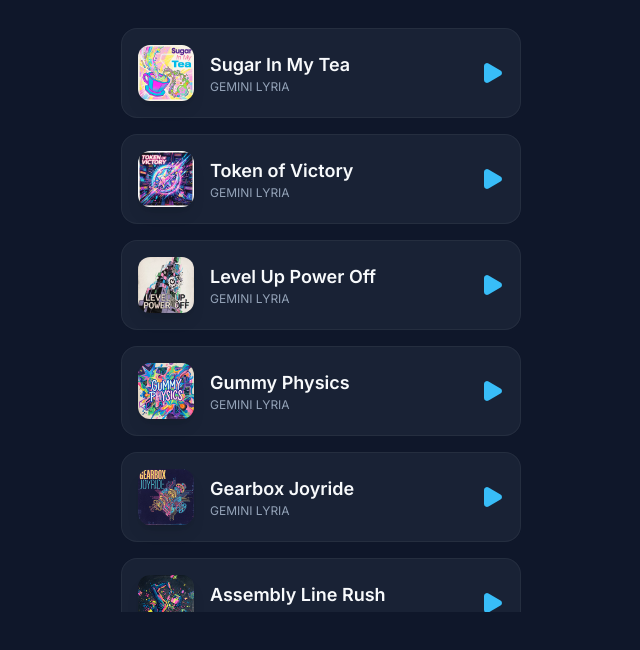
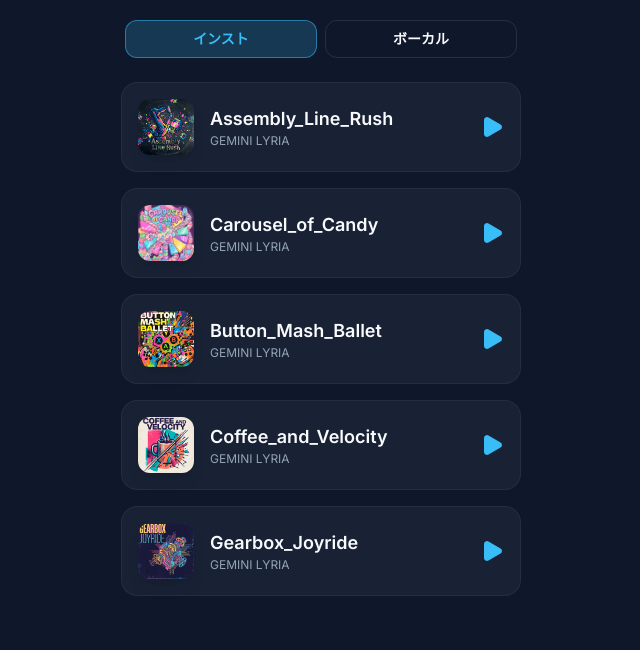
Before and after one commit to volvox0/Lyria-Music-Player, a plain HTML site: page index.html in a window 1280 px wide. Shown: the part 124-774 px from the top of the page, without its empty margins (319-959 px from the left). Drawn offline with nearby package versions, Linux system fonts and the light colour scheme.

Commit message:
Update index.html

```diff
--- a/index.html
+++ b/index.html
@@ -2,7 +2,7 @@
 <html lang="ja">
 <head>
     <meta charset="UTF-8">
-    <meta name="viewport" content="width=device-width, initial-scale=1.0">
+    <meta name="viewport" content="width=device-width, initial-scale=1.0, maximum-scale=1.0, user-scalable=no">
     <title>Lyria Music Player</title>
     <link rel="icon" href="images/音楽.jpg" type="image/jpeg">
     <link rel="apple-touch-icon" href="images/音楽.jpg">
@@ -10,10 +10,11 @@
     <script src="https://unpkg.com/lucide@latest"></script>
     <style>
         @import url('https://fonts.googleapis.com/css2?family=Inter:wght@300;400;600&display=swap');
-        body { font-family: 'Inter', sans-serif; background-color: #0f172a; color: #f8fafc; user-select: none; overflow-x: hidden; }
+        html, body { overscroll-behavior: none; overflow: hidden; height: 100%; width: 100%; position: fixed; }
+        body { font-family: 'Inter', sans-serif; background-color: #0f172a; color: #f8fafc; user-select: none; }
         .glass-morphism { background: rgba(30, 41, 59, 0.7); backdrop-filter: blur(12px); border: 1px solid rgba(255, 255, 255, 0.1); }
         .slider-thumb::-webkit-slider-thumb { -webkit-appearance: none; height: 12px; width: 12px; border-radius: 50%; background: #38bdf8; cursor: pointer; box-shadow: 0 0 10px rgba(56, 189, 248, 0.5); }
-        .active-icon { color: #38bdf8; filter: drop-shadow(0 0 5px rgba(56, 189, 248, 0.8)); }
+        .active-icon { color: #00f2ff !important; filter: drop-shadow(0 0 12px rgba(0, 242, 255, 1)); transform: scale(1.1); }
         .view-transition { transition: transform 0.4s cubic-bezier(0.4, 0, 0.2, 1), opacity 0.4s ease; }
         .hidden-view { display: none !important; opacity: 0; transform: translateY(20px); }
         .no-scrollbar::-webkit-scrollbar { display: none; }
@@ -21,13 +22,18 @@
         .song-item:active { transform: scale(0.98); background-color: rgba(56, 189, 248, 0.1); }
         #mini-player { transition: transform 0.3s ease, opacity 0.3s ease; }
         .mini-player-hidden { transform: translateY(100%); opacity: 0; pointer-events: none; }
+        .tab-active { background: rgba(56, 189, 248, 0.2); color: #38bdf8; border-color: rgba(56, 189, 248, 0.5); }
     </style>
 </head>
 <body class="min-h-screen flex items-center justify-center p-0 sm:p-4">
-    <div id="list-view" class="w-full max-w-md h-[100dvh] sm:h-[90vh] sm:max-h-[800px] flex flex-col p-6 overflow-hidden relative">
-        <header class="mb-8 mt-4 text-center">
+    <div id="list-view" class="w-full max-w-md h-full sm:h-[90vh] sm:max-h-[800px] flex flex-col p-6 overflow-hidden relative">
+        <header class="mb-6 mt-4 text-center">
             <h1 class="text-4xl font-bold bg-gradient-to-r from-white to-slate-500 bg-clip-text text-transparent">Lyria Library</h1>
         </header>
+        <div class="flex gap-2 mb-6 px-1">
+            <button onclick="switchTab('inst')" id="tab-inst" class="flex-1 py-2 rounded-xl border border-white/10 text-sm font-semibold transition-all">インスト</button>
+            <button onclick="switchTab('vocal')" id="tab-vocal" class="flex-1 py-2 rounded-xl border border-white/10 text-sm font-semibold transition-all">ボーカル</button>
+        </div>
         <div id="home-song-list" class="flex-grow overflow-y-auto no-scrollbar space-y-4 pb-24"></div>
         <div id="mini-player" class="mini-player-hidden absolute bottom-4 left-4 right-4 h-16 glass-morphism rounded-2xl flex items-center px-3 gap-3 shadow-2xl z-20 cursor-pointer overflow-hidden border border-white/10">
             <div id="mini-progress" class="absolute top-0 left-0 h-0.5 bg-sky-400" style="width: 0%"></div>
@@ -38,13 +44,13 @@
                 <div id="mini-song-title" class="font-bold text-sm truncate"></div>
                 <div id="mini-song-artist" class="text-[10px] text-slate-400 truncate"></div>
             </div>
-            <button id="mini-play-pause" class="p-2 text-white active:scale-90">
+            <button id="mini-play-pause" class="p-2 text-white active:scale-90 transition-all active-icon">
                 <i id="mini-play-icon" data-lucide="play" class="w-6 h-6 fill-current"></i>
             </button>
         </div>
     </div>
 
-    <div id="player-view" class="hidden-view w-full max-w-md flex flex-col h-[100dvh] sm:h-[90vh] sm:max-h-[840px] glass-morphism sm:rounded-[2.5rem] shadow-2xl pt-6 px-6 pb-8 relative overflow-hidden justify-between">
+    <div id="player-view" class="hidden-view w-full max-w-md flex flex-col h-full sm:h-[90vh] sm:max-h-[840px] glass-morphism sm:rounded-[2.5rem] shadow-2xl pt-6 px-6 pb-8 relative overflow-hidden justify-between">
         <div id="bg-glow" class="absolute -top-24 -left-24 w-64 h-64 bg-blue-600/20 rounded-full blur-[80px] pointer-events-none"></div>
         <div id="bg-glow-2" class="absolute -bottom-24 -right-24 w-64 h-64 bg-purple-600/20 rounded-full blur-[80px] pointer-events-none"></div>
         <div class="flex justify-between items-center z-10 mb-2">
@@ -55,7 +61,7 @@
             <div class="w-10"></div>
         </div>
         <div class="flex flex-col items-center flex-1 justify-center min-h-0">
-            <div id="album-art-container" class="w-full max-w-[340px] aspect-square rounded-3xl overflow-hidden shadow-2xl mb-6 border border-white/5 relative">
+            <div id="album-art-container" class="w-full max-w-[320px] aspect-square rounded-3xl overflow-hidden shadow-2xl mb-6 border border-white/5 relative">
                 <img id="album-art" src="" class="w-full h-full object-cover transition-all duration-700 transform scale-100">
             </div>
             <div class="w-full text-center mb-4">
@@ -72,15 +78,15 @@
                 </div>
             </div>
             <div class="w-full flex items-center justify-between px-2">
-                <button id="shuffle-btn" class="p-2 text-slate-400 active:scale-90"><i data-lucide="shuffle" class="w-5 h-5"></i></button>
+                <button id="shuffle-btn" class="p-2 text-slate-400 transition-all active:scale-95"><i data-lucide="shuffle" class="w-5 h-5"></i></button>
                 <div class="flex items-center gap-6">
                     <button id="prev-btn" class="p-2 text-white active:scale-90"><i data-lucide="skip-back" class="w-8 h-8 fill-current"></i></button>
-                    <button id="play-pause-btn" class="w-16 h-16 bg-white text-slate-950 rounded-full flex items-center justify-center shadow-lg active:scale-95">
+                    <button id="play-pause-btn" class="w-16 h-16 bg-white text-slate-950 rounded-full flex items-center justify-center shadow-lg transition-all active-icon">
                         <i id="play-icon" data-lucide="play" class="w-8 h-8 fill-current ml-1"></i>
                     </button>
                     <button id="next-btn" class="p-2 text-white active:scale-90"><i data-lucide="skip-forward" class="w-8 h-8 fill-current"></i></button>
                 </div>
-                <button id="repeat-btn" class="p-2 text-slate-400 active:scale-90"><i id="repeat-icon" data-lucide="repeat" class="w-5 h-5"></i></button>
+                <button id="repeat-btn" class="p-2 text-slate-400 transition-all active:scale-95"><i id="repeat-icon" data-lucide="repeat" class="w-5 h-5"></i></button>
             </div>
             <div class="flex items-center justify-between w-full px-2 gap-4 pb-2">
                 <div class="flex items-center gap-3 flex-1">
@@ -94,38 +100,50 @@
     <audio id="audio-element" preload="auto"></audio>
 
     <script>
-        const songs = [
-            { title: "Sugar In My Tea", artist: "Gemini Lyria", file: "Sugar_In_My_Tea.MP3", cover: "images/Sugar_In_My_Tea.png" },
-            { title: "Token of Victory", artist: "Gemini Lyria", file: "Token_of_Victory.MP3", cover: "images/Token_of_Victory.png" },
-            { title: "Level Up Power Off", artist: "Gemini Lyria", file: "Level_Up_Power_Off.MP3", cover: "images/Level_Up_Power_Off.png" },
-            { title: "Gummy Physics", artist: "Gemini Lyria", file: "Gummy_Physics.mp3", cover: "images/Gummy_Physics.png" },
-            { title: "Gearbox Joyride", artist: "Gemini Lyria", file: "Gearbox_Joyride.mp3", cover: "images/Gearbox_Joyride.png" },
-            { title: "Assembly Line Rush", artist: "Gemini Lyria", file: "Assembly_Line_Rush.mp3", cover: "images/Assembly_Line_Rush.png" },
-            { title: "Last Life Standing", artist: "Gemini Lyria", file: "Last_Life_Standing.mp3", cover: "images/Last_Life_Standing.png" },
-            { title: "Fire in the Glass", artist: "Gemini Lyria", file: "Fire_in_the_Glass.mp3", cover: "images/Fire_in_the_Glass.png" },
-            { title: "星々のくるぶし", artist: "Gemini Lyria", file: "星々のくるぶし.mp3", cover: "images/星々のくるぶし.png" },
-            { title: "Carousel of Candy", artist: "Gemini Lyria", file: "Carousel_of_Candy.mp3", cover: "images/Carousel_of_Candy.png" },
-            { title: "Peach Parfait Parade", artist: "Gemini Lyria", file: "Peach_Parfait_Parade.mp3", cover: "images/Peach_Parfait_Parade.png" },
-            { title: "Coffee and Velocity", artist: "Gemini Lyria", file: "Coffee_and_Velocity.mp3", cover: "images/Coffee_and_Velocity.png" },
-            { title: "Button Mash Ballet", artist: "Gemini Lyria", file: "Button_Mash_Ballet.mp3", cover: "images/Button_Mash_Ballet.png" },
-            { title: "Sugar Coated Sky", artist: "Gemini Lyria", file: "Sugar_Coated_Sky.mp3", cover: "images/Sugar_Coated_Sky.png" },
-            { title: "High Score Morning", artist: "Gemini Lyria", file: "High_Score_Morning.mp3", cover: "images/High_Score_Morning.png" },
-            { title: "Salt Across The Sand", artist: "Gemini Lyria", file: "Salt_Across_The_Sand.mp3", cover: "images/Salt_Across_The_Sand.png" },
-            { title: "Rice cake festival", artist: "Gemini Lyria", file: "Rice cake festival.mp3", cover: "images/Rice cake festival.png" },
-            { title: "The Path of Friendship", artist: "Gemini Lyria", file: "The Path of Friendship.mp3", cover: "images/The Path of Friendship.png" },
-            { title: "Wintertime Shine", artist: "Gemini Lyria", file: "Wintertime Shine.mp3", cover: "images/Wintertime Shine.png" }
+        const allSongs = [
+            { title: "Assembly_Line_Rush", artist: "Gemini Lyria", file: "Assembly_Line_Rush.mp3", cover: "images/Assembly_Line_Rush.png", type: "inst" },
+            { title: "Carousel_of_Candy", artist: "Gemini Lyria", file: "Carousel_of_Candy.mp3", cover: "images/Carousel_of_Candy.png", type: "inst" },
+            { title: "Button_Mash_Ballet", artist: "Gemini Lyria", file: "Button_Mash_Ballet.mp3", cover: "images/Button_Mash_Ballet.png", type: "inst" },
+            { title: "Coffee_and_Velocity", artist: "Gemini Lyria", file: "Coffee_and_Velocity.mp3", cover: "images/Coffee_and_Velocity.png", type: "inst" },
+            { title: "Gearbox_Joyride", artist: "Gemini Lyria", file: "Gearbox_Joyride.mp3", cover: "images/Gearbox_Joyride.png", type: "inst" },
+            { title: "High_Score_Morning", artist: "Gemini Lyria", file: "High_Score_Morning.mp3", cover: "images/High_Score_Morning.png", type: "inst" },
+            { title: "Last_Life_Standing", artist: "Gemini Lyria", file: "Last_Life_Standing.mp3", cover: "images/Last_Life_Standing.png", type: "inst" },
+            { title: "Level_Up_Power_Off", artist: "Gemini Lyria", file: "Level_Up_Power_Off.MP3", cover: "images/Level_Up_Power_Off.png", type: "inst" },
+            { title: "Peach_Parfait_Parade", artist: "Gemini Lyria", file: "Peach_Parfait_Parade.mp3", cover: "images/Peach_Parfait_Parade.png", type: "inst" },
+            { title: "Rice cake festival", artist: "Gemini Lyria", file: "Rice cake festival.mp3", cover: "images/Rice cake festival.png", type: "inst" },
+            { title: "Sugar_Coated_Sky", artist: "Gemini Lyria", file: "Sugar_Coated_Sky.mp3", cover: "images/Sugar_Coated_Sky.png", type: "inst" },
+            { title: "Token_of_Victory", artist: "Gemini Lyria", file: "Token_of_Victory.MP3", cover: "images/Token_of_Victory.png", type: "inst" },
+            { title: "DLC  Dungeon", artist: "Gemini Lyria", file: "DLC  Dungeon.mp3", cover: "images/DLC  Dungeon.png", type: "inst" },
+            { title: "Fire_in_the_Glass", artist: "Gemini Lyria", file: "Fire_in_the_Glass.mp3", cover: "images/Fire_in_the_Glass.png", type: "vocal" },
+            { title: "Gummy_Physics", artist: "Gemini Lyria", file: "Gummy_Physics.mp3", cover: "images/Gummy_Physics.png", type: "vocal" },
+            { title: "Salt_Across_The_Sand", artist: "Gemini Lyria", file: "Salt_Across_The_Sand.mp3", cover: "images/Salt_Across_The_Sand.png", type: "vocal" },
+            { title: "Sugar_In_My_Tea", artist: "Gemini Lyria", file: "Sugar_In_My_Tea.MP3", cover: "images/Sugar_In_My_Tea.png", type: "vocal" },
+            { title: "The Path of Friendship", artist: "Gemini Lyria", file: "The Path of Friendship.mp3", cover: "images/The Path of Friendship.png", type: "vocal" },
+            { title: "Wintertime Shine", artist: "Gemini Lyria", file: "Wintertime Shine.mp3", cover: "images/Wintertime Shine.png", type: "vocal" },
+            { title: "星々のくるぶし", artist: "Gemini Lyria", file: "星々のくるぶし.mp3", cover: "images/星々のくるぶし.png", type: "vocal" },
+            { title: "Supernova", artist: "Gemini Lyria", file: "Supernova.mp3", cover: "images/Supernova.png", type: "vocal" },
+            { title: "Stay Still", artist: "Gemini Lyria", file: "Stay Still.mp3", cover: "images/Stay Still.png", type: "vocal" },
+            { title: "Capital world", artist: "Gemini Lyria", file: "Capital world.mp3", cover: "images/Capital world.png", type: "vocal" }
         ];
 
-        let currentIdx = 0, isPlaying = false, isShuffle = false, repeatMode = 0, lastVolume = 0.8, isSongLoaded = false;
+        let activeTab = 'inst', songs = [], currentIdx = 0, isPlaying = false, isShuffle = false, repeatMode = 0, lastVolume = 0.8, isSongLoaded = false;
         const audio = document.getElementById('audio-element'), playPauseBtn = document.getElementById('play-pause-btn'), playIcon = document.getElementById('play-icon');
         const miniPlayPause = document.getElementById('mini-play-pause'), miniPlayIcon = document.getElementById('mini-play-icon'), seekSlider = document.getElementById('seek-slider');
         const volumeSlider = document.getElementById('volume-slider'), volumeIcon = document.getElementById('volume-icon'), miniPlayer = document.getElementById('mini-player');
 
         function initApp() {
+            switchTab('inst');
+            lucide.createIcons();
+            setupMediaSession();
+            document.addEventListener('touchmove', (e) => { if (e.target.closest('#home-song-list')) return; e.preventDefault(); }, { passive: false });
+        }
+
+        function switchTab(type) {
+            activeTab = type;
+            document.getElementById('tab-inst').className = type === 'inst' ? 'flex-1 py-2 rounded-xl border tab-active text-sm font-semibold' : 'flex-1 py-2 rounded-xl border border-white/10 text-sm font-semibold';
+            document.getElementById('tab-vocal').className = type === 'vocal' ? 'flex-1 py-2 rounded-xl border tab-active text-sm font-semibold' : 'flex-1 py-2 rounded-xl border border-white/10 text-sm font-semibold';
+            songs = allSongs.filter(s => s.type === type);
             renderHomeList();
-            lucide.createIcons();
-            loadSong(currentIdx);
-            setupMediaSession();
         }
 
         function renderHomeList() {
@@ -202,6 +220,8 @@
             isPlaying = true;
             playIcon.setAttribute('data-lucide', 'pause');
             miniPlayIcon.setAttribute('data-lucide', 'pause');
+            playPauseBtn.classList.remove('active-icon');
+            miniPlayPause.classList.remove('active-icon');
             document.getElementById('album-art').classList.add('scale-105');
             lucide.createIcons();
             if ('mediaSession' in navigator) navigator.mediaSession.playbackState = "playing";
@@ -211,13 +231,21 @@
             isPlaying = false;
             playIcon.setAttribute('data-lucide', 'play');
             miniPlayIcon.setAttribute('data-lucide', 'play');
+            playPauseBtn.classList.add('active-icon');
+            miniPlayPause.classList.add('active-icon');
             document.getElementById('album-art').classList.remove('scale-105');
             lucide.createIcons();
             if ('mediaSession' in navigator) navigator.mediaSession.playbackState = "paused";
         };
 
         function nextSong() {
-            currentIdx = isShuffle ? Math.floor(Math.random() * songs.length) : (currentIdx + 1) % songs.length;
+            if (isShuffle) {
+                let newIdx;
+                do { newIdx = Math.floor(Math.random() * songs.length); } while (newIdx === currentIdx && songs.length > 1);
+                currentIdx = newIdx;
+            } else {
+                currentIdx = (currentIdx + 1) % songs.length;
+            }
             loadSong(currentIdx);
             audio.play();
         }
@@ -266,8 +294,7 @@
 
         audio.onended = () => {
             if (repeatMode === 2) { audio.currentTime = 0; audio.play(); }
-            else if (repeatMode === 1 || currentIdx < songs.length - 1) nextSong();
-            else { isPlaying = false; playIcon.setAttribute('data-lucide', 'play'); miniPlayIcon.setAttribute('data-lucide', 'play'); lucide.createIcons(); }
+            else { nextSong(); }
         };
 
         function formatTime(s) { const m = Math.floor(s / 60), sc = Math.floor(s % 60); return `${m}:${sc < 10 ? '0' : ''}${sc}`; }
```
